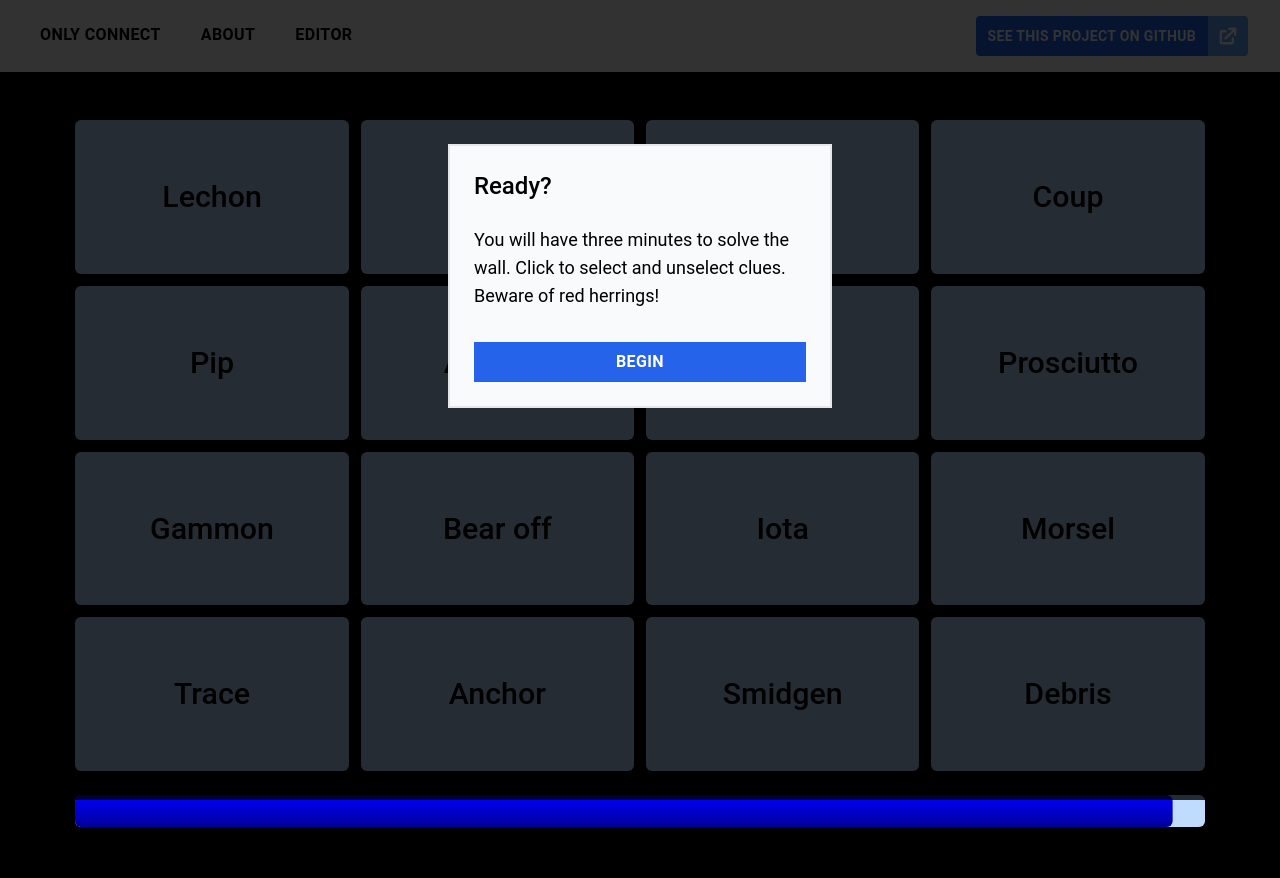
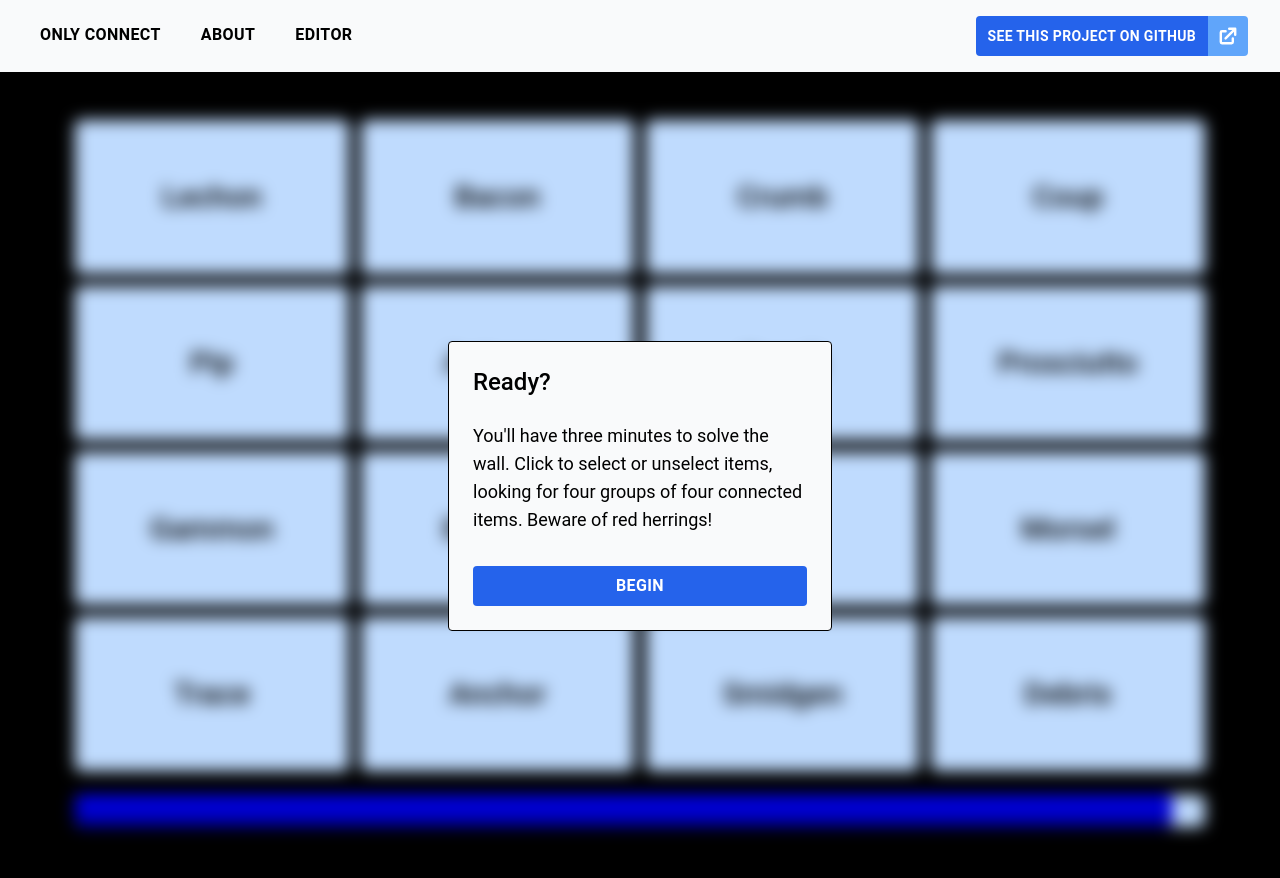
Before and after one commit to emordonez/connecting-wall, a Vue app: page /wall/1 in a window 1280 px wide. Shown: the top 878 px of the page. Built offline with nearby package versions, Linux system fonts and the light colour scheme; what tailwind-heropatterns, tailwindcss-debug-screens would draw is missing.

Commit message:
Modal is now centered with backdrop blur

```diff
--- a/src/components/Modal.vue
+++ b/src/components/Modal.vue
@@ -1,6 +1,8 @@
 <template>
-  <div class="fixed z-10 inset-0 overflow-y-auto h-screen w-screen bg-black bg-opacity-80">
-    <div class="flex flex-col w-96 max-w-screen p-6 border-2 my-36 mx-auto bg-gray-50">
+  <div class="fixed z-10 flex flex-col w-72 p-6 border rounded
+    border-black bg-gray-50
+    sm:w-96"
+  >
     <h1 class="pb-6 font-medium text-2xl">
       {{ title }}
     </h1>
@@ -8,14 +10,13 @@
       {{ content }}
     </p>
     <button
-        class="block px-3 py-2 bg-blue-600 text-white
+      class="block px-3 py-2 rounded bg-blue-600 text-white
         font-semibold tracking-wide uppercase
         hover:bg-blue-900"
       @click="toggle"
     >
       {{ buttonText }}
     </button>
-    </div>
   </div>
 </template>
 
--- a/src/views/Wall.vue
+++ b/src/views/Wall.vue
@@ -1,18 +1,19 @@
 <template>
-  <div
-    class="max-w-screen-xl bg-hero-floating-cogs"
-  >
+  <div class="flex justify-center items-center max-w-screen-xl bg-hero-floating-cogs">
     <Modal
       v-if="!completed && showModal"
       :title="'Ready?'"
-      :content="'You will have three minutes to solve the wall. ' +
-        'Click to select and unselect clues. ' +
+      :content="'You\'ll have three minutes to solve the wall. ' +
+        'Click to select or unselect items, looking for four groups of four connected items. ' +
         'Beware of red herrings!'
       "
       :buttonText="'Begin'"
       @toggleModal="toggleModal"
     />
-    <div class="flex flex-col w-11/12 py-3 mx-auto sm:py-6">
+    <div
+      class="relative flex flex-col w-11/12 py-3 mx-auto sm:py-6"
+      :class="showModal ? 'filter blur' : 'filter-none'"
+    >
       <ConnectingWall :completed="completed" :groups="groups" @solvedWall="solvedWall" />
       <h2 v-if="completed" class="my-6 text-white text-2xl text-center">
         You solved the wall! What are the connections?
@@ -107,12 +108,3 @@ export default {
   }
 }
 </script>
-
-<style scoped>
-.open > * {
-  filter: blur(8px);
-}
-.closed > * {
-  filter: none;
-}
-</style>
```
Lines whose indentation alone changed are shown as unchanged.
